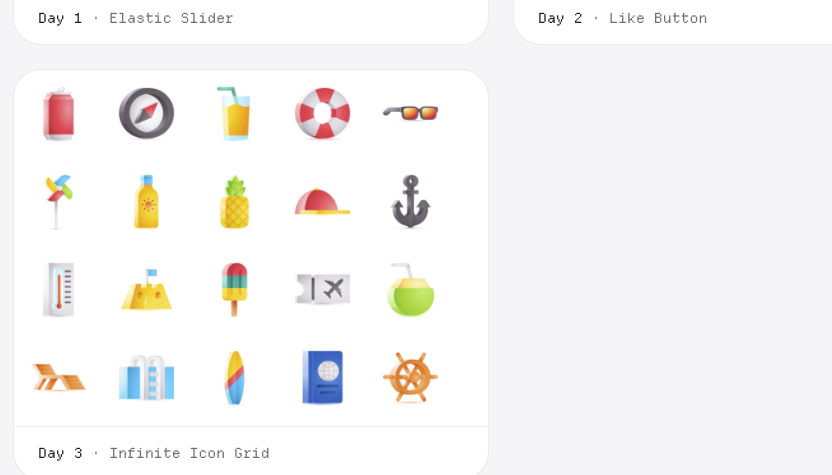
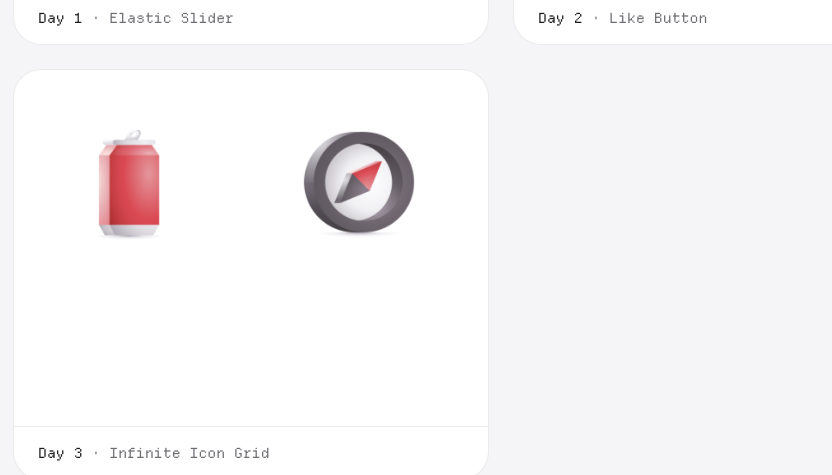
Before and after one commit to sj9911/1iad, a Next.js app: page / in a window 1280 px wide. Shown: the part 908-1383 px from the top of the page, without its empty margins (139-971 px from the left). Built offline with nearby package versions, Linux system fonts and the light colour scheme; no server answers.

Commit message:
Icon grid: skiper-scale icons and spacing (230px cells, 110px icons)

```diff
--- a/src/interactions/icon-grid.tsx
+++ b/src/interactions/icon-grid.tsx
@@ -12,7 +12,7 @@
 
 import * as React from "react";
 
-const CELL = 88; // px per grid cell
+const CELL = 230; // px per grid cell
 const MAX_DELAY = 500; // ms of random wait before a fully visible icon pops in
 const FRICTION = 0.94;
 
@@ -180,7 +180,7 @@ export function IconGrid({
           style={{ width: CELL, height: CELL, opacity: 0 }}
         >
           {/* eslint-disable-next-line @next/next/no-img-element */}
-          <img alt="" draggable={false} className="pointer-events-none size-[55px]" />
+          <img alt="" draggable={false} className="pointer-events-none size-[110px]" />
         </div>
       ))}
     </div>
```
